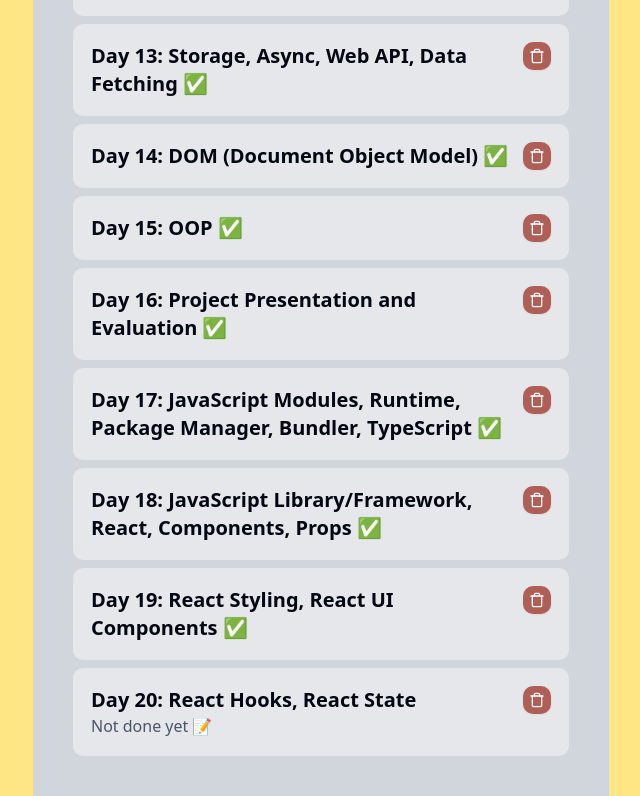
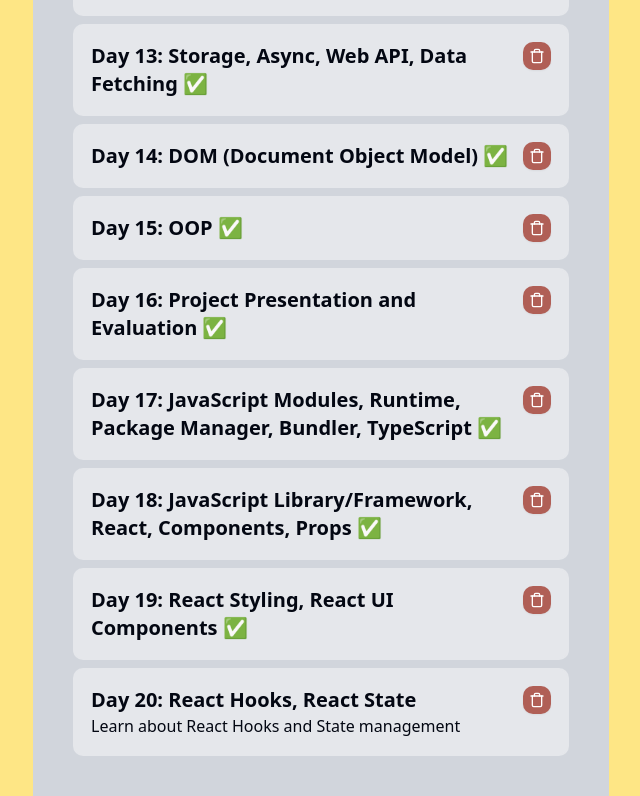
Before and after one commit to purnomoarif/notes-app, a React (Vite) app: page / in a window 1280 px wide. Shown: the part 1380-2176 px from the top of the page, without its empty margins (319-959 px from the left). Built offline with nearby package versions, Linux system fonts and the light colour scheme.

Commit message:
feat : submit form and install zod

```diff
--- a/package.json
+++ b/package.json
@@ -20,7 +20,8 @@
     "react": "^19.1.0",
     "react-dom": "^19.1.0",
     "tailwind-merge": "^3.3.1",
-    "tailwindcss": "^4.1.11"
+    "tailwindcss": "^4.1.11",
+    "zod": "^4.0.17"
   },
   "devDependencies": {
     "@eslint/js": "^9.30.1",
--- a/src/App.tsx
+++ b/src/App.tsx
@@ -95,6 +95,7 @@
                   <Notes
                     id={note.id}
                     name={note.name}
+                    description={note.description ?? ''}
                     isDone={note.isDone}
                     onRemove={removeNote}
                   />
@@ -111,11 +112,12 @@
 interface NotesProps {
   id: number
   name: string
+  description: string
   isDone: boolean
   onRemove: (id: number) => void
 }
 
-export function Notes({ id, name, isDone, onRemove }: NotesProps) {
+export function Notes({ id, name, description, isDone, onRemove }: NotesProps) {
   return (
     <div className="flex justify-between rounded-lg border-2 bg-gray-200 p-4">
       <div>
@@ -123,7 +125,7 @@
           {name} {isDone && <span>✅</span>}
         </h2>
 
-        {!isDone && <h3 className="text-gray-600">Not done yet 📝</h3>}
+        <p>{description}</p>
       </div>
 
       <div className="flex gap-2">
--- a/tsconfig.json
+++ b/tsconfig.json
@@ -8,6 +8,7 @@
     "baseUrl": ".",
     "paths": {
       "@/*": ["./src/*"]
-    }
+    },
+    "strict": true
   }
 }
```
Also changed, not shown: 1 other file (tests, documents, lock files or other folders).
